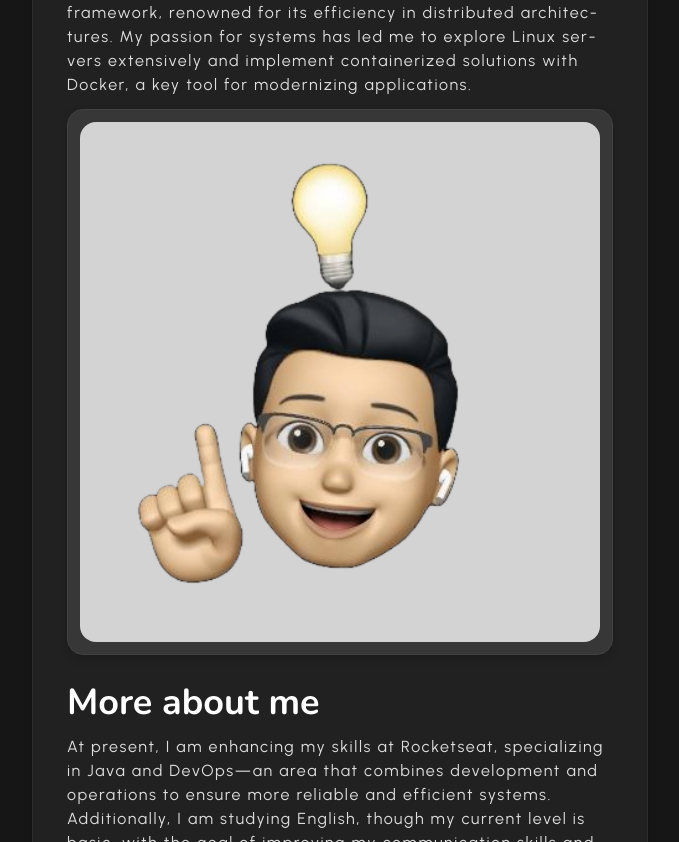
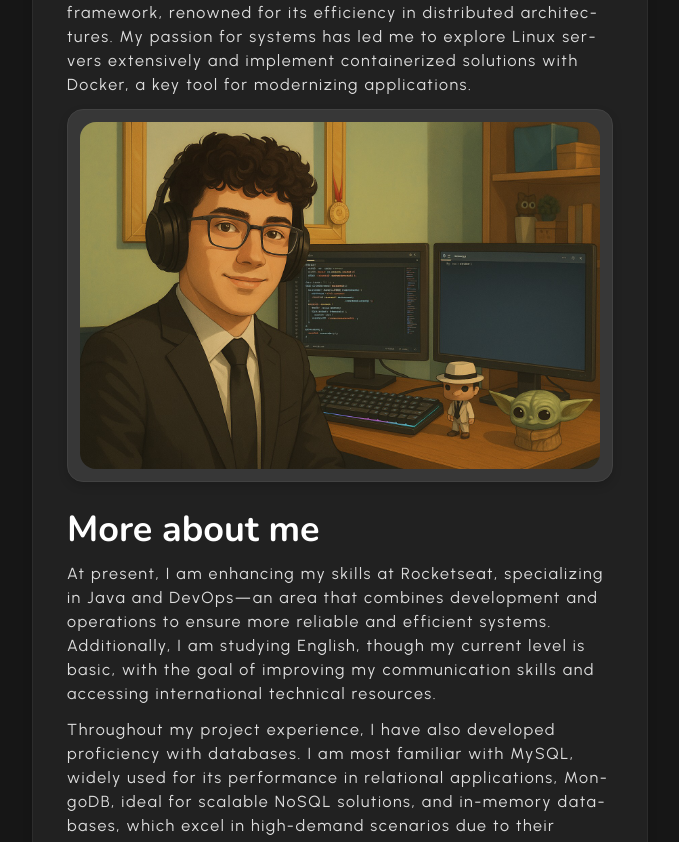
Before and after one commit to 7Silva/portfolio, a Next.js app: page /about in a window 1280 px wide. Shown: the part 522-1364 px from the top of the page, without its empty margins (300-979 px from the left). Built offline with nearby package versions, Linux system fonts and the light colour scheme.

Commit message:
✨ feat(about): update about page with new image and card project style
- update about page image to a more professional one
- adjust card project image size and positioning for better visual appeal

```diff
--- a/src/app/about/page.tsx
+++ b/src/app/about/page.tsx
@@ -6,7 +6,7 @@ import BaseCard from '@/components/cards/base'
 import Header from '@/components/header'
 import Button from '@/components/button'
 
-import memoji from '@/../public/memoji.png'
+import aboutImage from '@/../public/about-image.jpg'
 
 export default function AboutPage() {
   return (
@@ -44,7 +44,7 @@ export default function AboutPage() {
 
                 <div className="rounded-2xl border border-[#424242] bg-[#373737] p-3 drop-shadow-lg">
                   <Image
-                    src={memoji}
+                    src={aboutImage}
                     alt="Daniel T. Silva"
                     className="rounded-2xl"
                     width={1000}
--- a/src/components/cards/projects/card-project.tsx
+++ b/src/components/cards/projects/card-project.tsx
@@ -25,8 +25,8 @@ export default function CardProject({
     >
       <div className="flex w-full items-center sm:justify-between">
         <div className="flex gap-5 max-sm:flex-col max-sm:gap-3">
-          <div className="bg-border h-14 w-14 rounded-full p-1 drop-shadow-md max-sm:h-12 max-sm:w-12">
-            <Image src={image} alt="Java" width={56} height={56} />
+          <div className="bg-border h-14 w-14 rounded-full flex items-center justify-center p-1 drop-shadow-md max-sm:h-12 max-sm:w-12">
+            <Image src={image} alt="Java" width={50} height={50} className='w-10' />
           </div>
 
           <div className="flex flex-col gap-1">
```
